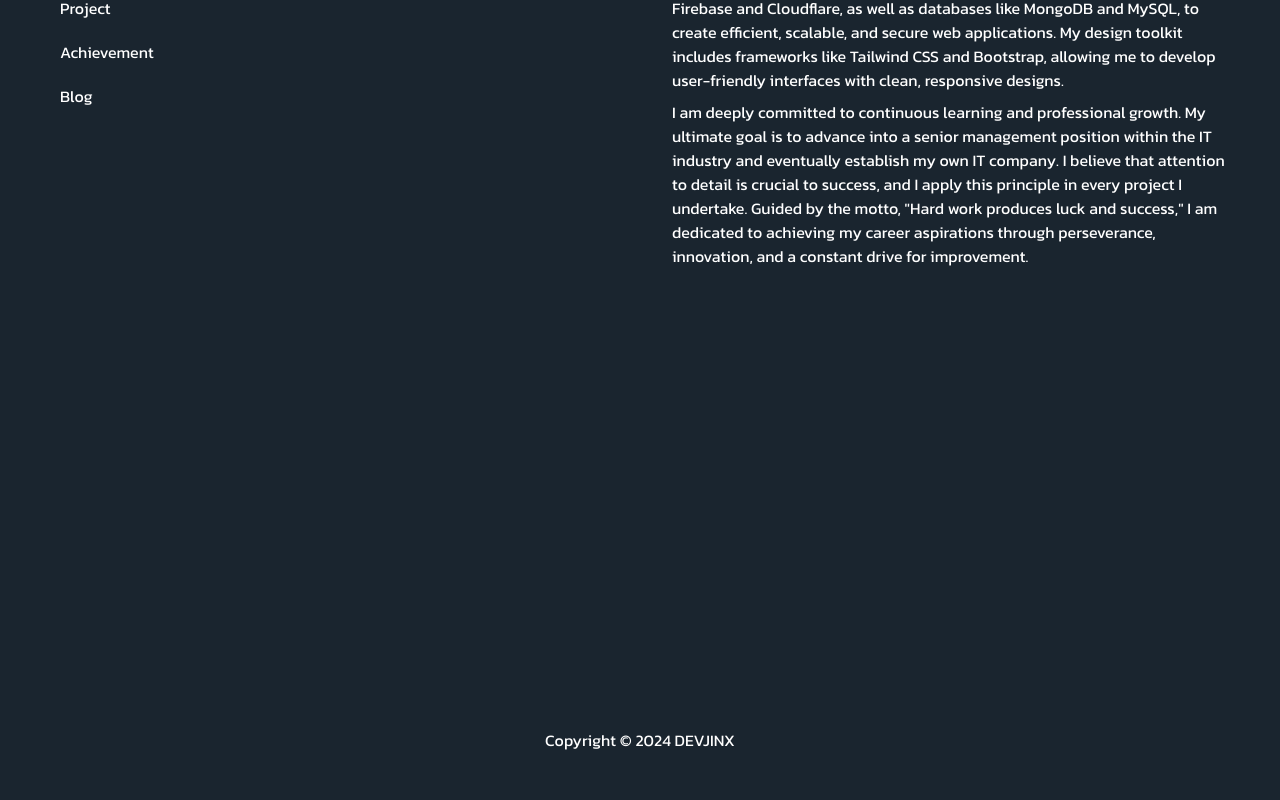
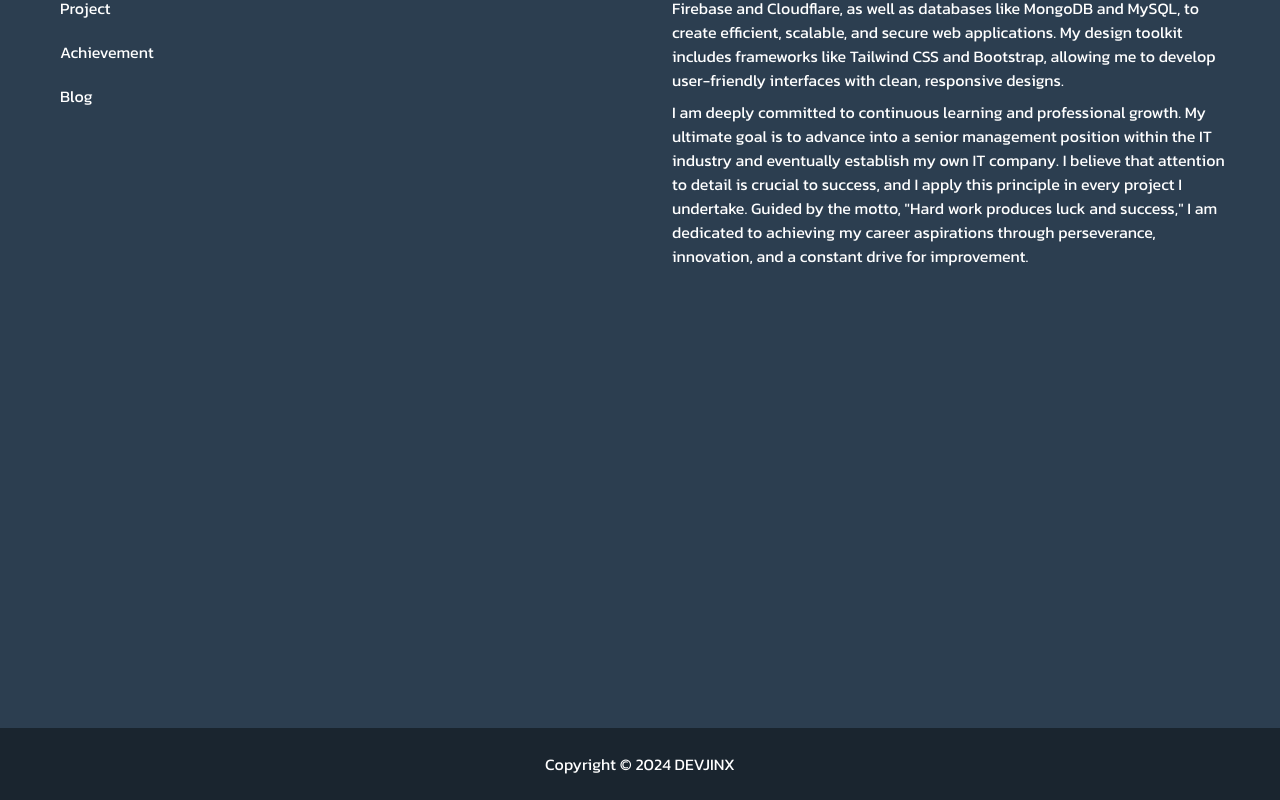
Before and after one commit to devjinx/devjinx-web003, a Next.js app: page / in a window 1280 px wide. Shown: the part 328-1128 px from the top of the page. Before the commit the page ends 1105 px from the top, so only its background shows below. Built offline with nearby package versions, Linux system fonts and the light colour scheme.

Commit message:
update footer

```diff
--- a/app/components/footer/footer.css
+++ b/app/components/footer/footer.css
@@ -3,5 +3,5 @@
 @tailwind utilities;
 
 footer{
-    margin-bottom: 25px;
+    background-color: #1a252f;
 }
--- a/app/components/footer/footer.tsx
+++ b/app/components/footer/footer.tsx
@@ -7,7 +7,7 @@ const Footer: React.FC = () => {
     const [currentYear] = useState<number>(new Date().getFullYear());
 
     return (
-        <footer className="text-white text-center">
+        <footer className="w-full text-white text-center py-6">
             <div className="mt-4 sm:mt-0">
                 Copyright &copy; {currentYear} DEVJINX
             </div>
--- a/app/globals.css
+++ b/app/globals.css
@@ -3,5 +3,5 @@
 @tailwind utilities;
 
 body{
-  background-color: #1a252f;
+  background-color: #2c3e50;
 }
```
